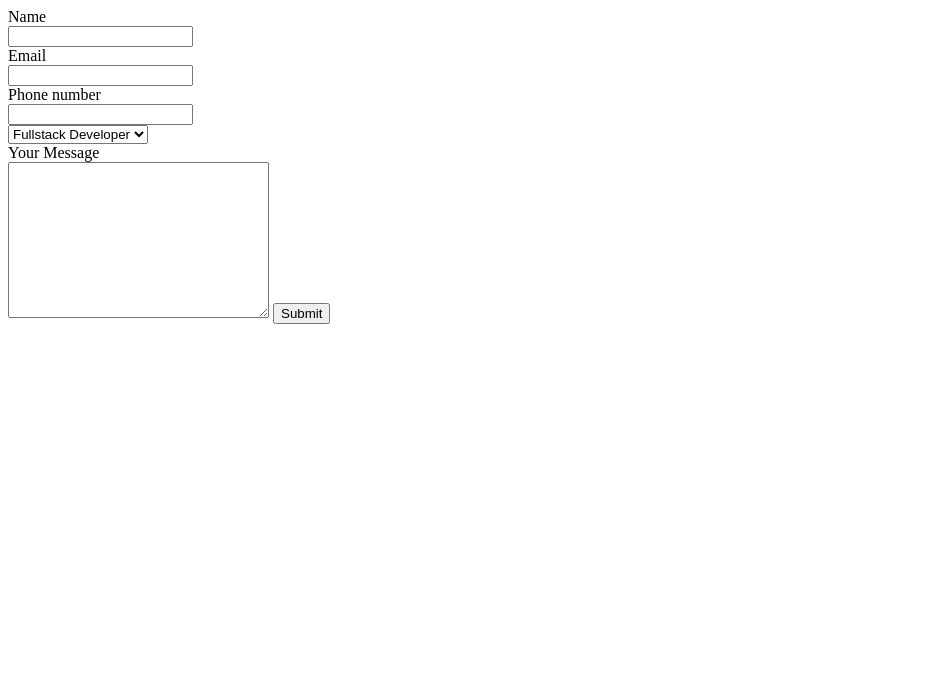
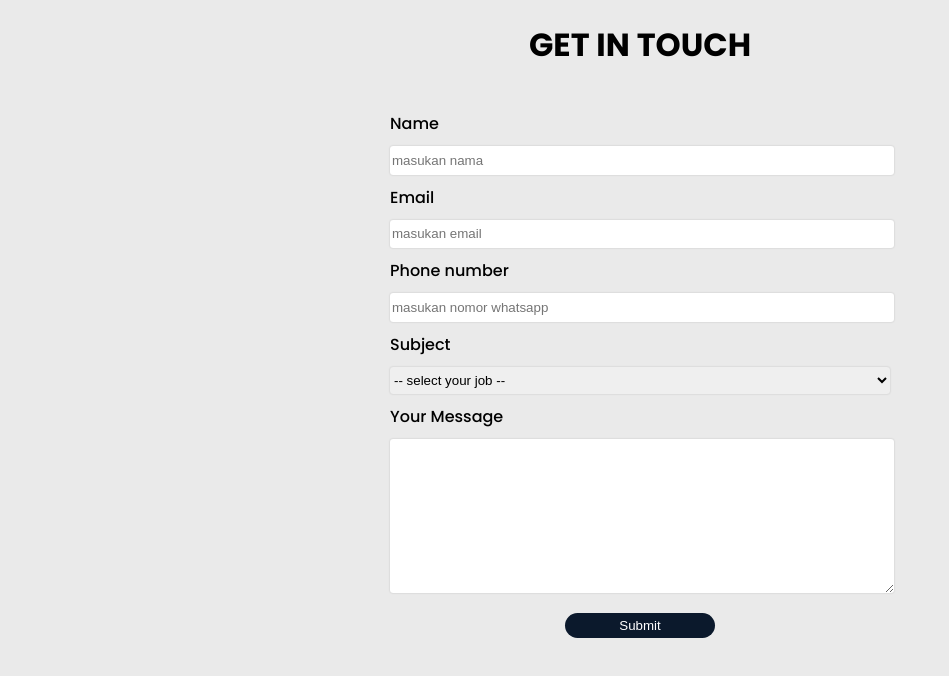
Before and after one commit to notRann/b58-personalweb, a plain HTML site: page contact.html in a window 1280 px wide. Shown: the whole page, without its empty margins (0-949 px from the left). Drawn offline with Linux system fonts and the light colour scheme.

Commit message:
mengatur layout dan memberikan styling menyeluruh pada form dan element di dalamnnya

```diff
--- a/assets/css/contact.css
+++ b/assets/css/contact.css
@@ -1,3 +1,62 @@
-label {
-  display: block;
+@import url("https://fonts.googleapis.com/css2?family=Poppins:ital,wght@0,100;0,200;0,300;0,400;0,500;0,600;0,700;0,800;0,900;1,100;1,200;1,300;1,400;1,500;1,600;1,700;1,800;1,900&display=swap");
+
+body {
+  background-color: #eaeaea;
+  font-family: "Poppins", sans-serif;
+  font-weight: 500;
 }
+
+input,
+select,
+textarea {
+  width: 100%;
+  border: none;
+  box-shadow: 0 0 2px rgba(0, 0, 0, 0.2);
+  border-radius: 3px;
+}
+
+input,
+select {
+  height: 2em;
+}
+
+h1 {
+  text-align: center;
+}
+
+.container {
+  display: flex;
+  justify-content: center;
+  align-items: center;
+  /* background-color: bisque; */
+  /* margin-top: 50px; */
+  box-sizing: border-box;
+}
+
+.container form {
+  display: flex;
+  gap: 10px;
+  width: 500px;
+  flex-direction: column;
+  padding: 20px;
+  /* background-color: red; */
+}
+
+.container .submit {
+  /* background-color: #eaeaea; */
+  width: 150px;
+  margin: 10px auto;
+  text-align: center;
+  padding: 5px;
+  border: none;
+  background-color: #0b192c;
+  color: white;
+  font-weight: 300;
+  border-radius: 20px;
+}
+
+.container .submit:hover {
+  cursor: pointer;
+  background-color: #433d8b;
+  transition: 0.3s;
+}
--- a/contact.html
+++ b/contact.html
@@ -7,22 +7,26 @@
     <link rel="stylesheet" href="assets/css/contact.css" />
   </head>
   <body>
+    <h1>GET IN TOUCH</h1>
+    <div class="container">
       <form action="">
         <label for="">Name</label>
-      <input type="text" />
+        <input type="text" / placeholder="masukan nama">
         <label for="">Email</label>
-      <input type="text" />
+        <input type="text" / placeholder="masukan email">
         <label for="">Phone number</label>
-      <input type="text" />
-      <label for="Subject"></label>
+        <input type="text" / placeholder="masukan nomor whatsapp">
+        <label for="">Subject</label>
         <select name="" id="">
+          <option value="">-- select your job --</option>
           <option value="Fullstack Developer">Fullstack Developer</option>
-        <option value="frontend Developer">frontend Developer</option>
-        <option value="backend Developer">backend Developer</option>
+          <option value="Frontend Developer">frontend Developer</option>
+          <option value="Backend Developer">backend Developer</option>
         </select>
         <label for="">Your Message</label>
-      <textarea name="" id="" cols="30" rows="10"></textarea>
-      <button>Submit</button>
+        <textarea name="" id="" cols="32" rows="10"></textarea>
+        <button class="submit">Submit</button>
       </form>
+    </div>
   </body>
 </html>
```
Lines whose indentation alone changed are shown as unchanged.
